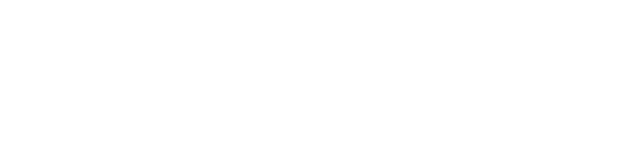
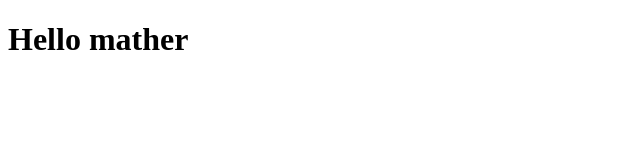
Before and after one commit to kalamanakalam/project, a plain HTML site: page index.html in a window 1280 px wide. Shown: the whole page, without its empty margins (0-640 px from the left). Drawn offline with Linux system fonts and the light colour scheme.

Commit message:
second commit

```diff
--- a/index.html
+++ b/index.html
@@ -8,5 +8,6 @@
 </head>
 <body>
     <script src="script.js"></script>
+    <h1>Hello mather</h1>
 </body>
 </html>
```
